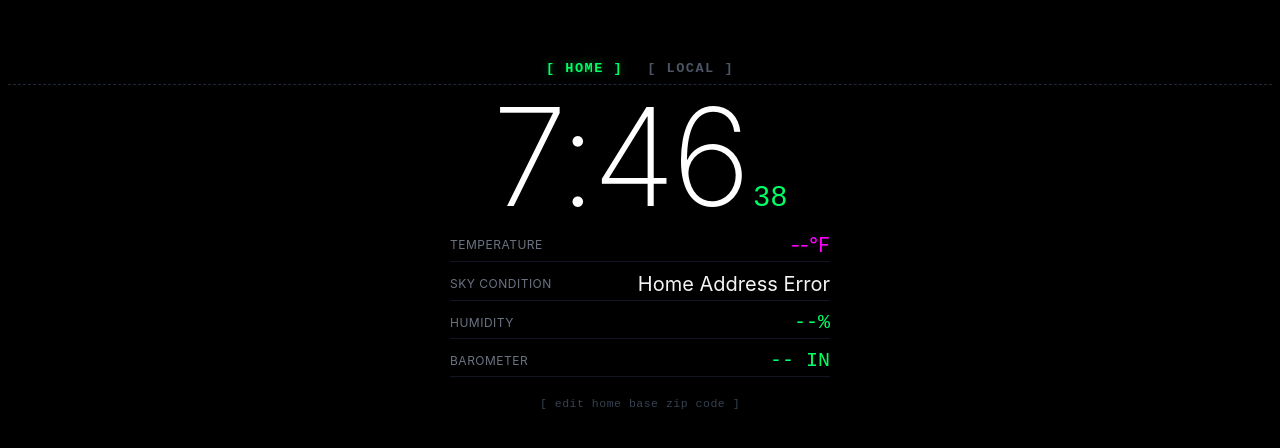
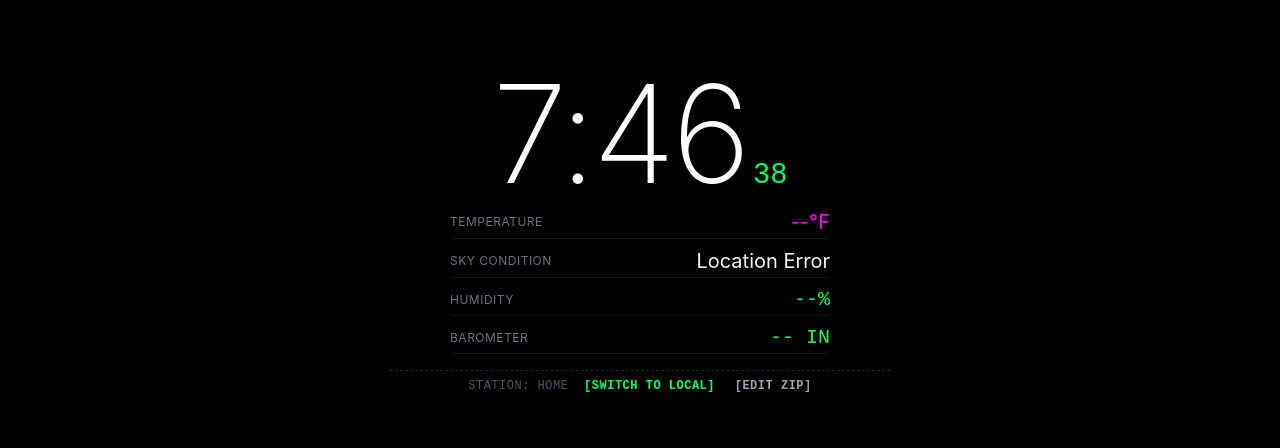
Before and after one commit to sol-lee-soft/clock, a plain HTML site: page index.html in a window 1280 px wide. Shown: the part 162-610 px from the top of the page. Drawn offline with Linux system fonts and the light colour scheme; no server answers.

Commit message:
Add files via upload

```diff
--- a/index.html
+++ b/index.html
@@ -9,6 +9,8 @@
     <meta name="mobile-web-app-capable" content="yes">
     <meta name="apple-mobile-web-app-title" content="Terminal">
 
+    <link rel="manifest" href="data:application/json,{%22name%22:%22Desk%20Terminal%22,%22short_name%22:%22Terminal%22,%22start_url%22:%22.%22,%22display%22:%22standalone%22,%22background_color%22:%22%23000000%22,%22theme_color%22:%22%23000000%22}">
+
     <title>Desk Terminal</title>
     <style>
         * {
@@ -17,7 +19,7 @@
             -webkit-user-select: none;
         }
         body {
-            background-color: #000000; /* True black backdrop for seamless OLED borders */
+            background-color: #000000; /* Pure black for edge-to-edge OLED matching */
             font-family: -apple-system, BlinkMacSystemFont, "Segoe UI", Roboto, sans-serif;
             color: #f3f4f6;
             margin: 0;
@@ -31,45 +33,22 @@
 
         #workspace {
             width: 100%;
-            max-width: 500_px;
+            max-width: 500px;
             display: flex;
             flex-direction: column;
             align-items: center;
-            gap: 10px; /* Tight layout convergence */
+            gap: 10px;
         }
 
-        /* Interactive Interface Masking Layer */
+        /* Clean Interface Animation Classes */
         .zen-hidden {
             opacity: 1;
-            transition: opacity 0.2s ease-in-out;
+            visibility: visible;
+            transition: opacity 0.2s ease-in-out, visibility 0.2s;
         }
         .zen-active .zen-hidden {
             opacity: 0 !important;
-            pointer-events: none !important;
-        }
-
-        /* Station Switch Header */
-        .station-selector {
-            display: flex;
-            justify-content: center;
-            gap: 24px;
-            width: 100%;
-            border-bottom: 1px dashed #1f2937;
-            padding-bottom: 8px;
-            margin-bottom: 4px;
-        }
-        .station-btn {
-            font-family: monospace;
-            font-size: 0.85rem;
-            color: #4b5563;
-            cursor: pointer;
-            font-weight: bold;
-            letter-spacing: 1.5px;
-            transition: all 0.2s;
-        }
-        .station-btn.active {
-            color: #00ff66;
-            text-shadow: 0 0 8px rgba(0, 255, 102, 0.4);
+            visibility: hidden !important;
         }
 
         /* Massive Primary Chrono Layout Core */
@@ -82,7 +61,7 @@
             margin-bottom: 4px;
         }
         #time-digits {
-            font-size: 8.5rem; /* Forced massive print size scale */
+            font-size: 8.5rem;
             color: #ffffff;
             line-height: 0.85;
         }
@@ -100,7 +79,7 @@
             flex-direction: column;
             gap: 6px;
             width: 100%;
-            max-width: 380px; /* Snugs the lists up horizontally */
+            max-width: 380px;
         }
         .metric-item {
             display: flex;
@@ -128,28 +107,37 @@
             font-family: monospace;
         }
 
-        /* Configuration Setup Footer Link */
-        .config-trigger {
+        /* Consolidated Single-Line Control Footer */
+        .control-footer {
             text-align: center;
-            font-size: 0.72rem;
-            color: #374151;
-            cursor: pointer;
-            padding: 6px;
+            font-size: 0.75rem;
+            color: #4b5563;
+            padding: 8px;
             font-family: monospace;
             letter-spacing: 0.5px;
-            margin-top: 4px;
+            margin-top: 6px;
             width: 100%;
+            border-top: 1px dashed #1f2937;
+        }
+        .action-link {
+            color: #00ff66;
+            cursor: pointer;
+            margin-left: 8px;
+            font-weight: bold;
+            display: inline-block;
+        }
+        .action-link:hover {
+            text-shadow: 0 0 8px rgba(0, 255, 102, 0.4);
+        }
+        .action-link.edit-btn {
+            color: #9ca3af;
+            margin-left: 12px;
         }
     </style>
 </head>
 <body onclick="toggleZenDisplay()">
 
 <div id="workspace">
-
-    <div class="station-selector zen-hidden">
-        <div id="btn-home" class="station-btn active" onclick="switchStation('home', event)">[ HOME ]</div>
-        <div id="btn-local" class="station-btn" onclick="switchStation('local', event)">[ LOCAL ]</div>
-    </div>
 
     <div class="time-display">
         <span id="time-digits">00:00</span><span id="sec-digits">00</span>
@@ -174,13 +162,15 @@
         </div>
     </div>
 
-    <div class="config-trigger zen-hidden" id="config-footer" onclick="editHomeZip(event)">
-        [ edit home base zip code ]
+    <div class="control-footer zen-hidden" id="control-bar">
+        <span id="status-string">STATION: HOME</span>
+        <span id="toggle-action" class="action-link" onclick="toggleTrackingMode(event)">[SWITCH TO LOCAL]</span>
+        <span id="edit-action" class="action-link edit-btn" onclick="editHomeZip(event)">[EDIT ZIP]</span>
     </div>
 </div>
 
 <script>
-    let currentMode = "home";
+    let currentMode = localStorage.getItem('terminal_mode') || "home"; // Remembers last picked mode on reload
     let homeZip = localStorage.getItem('terminal_home_zip');
     let isZenActive = false;
 
@@ -189,20 +179,14 @@
         localStorage.setItem('terminal_home_zip', homeZip);
     }
 
-    // Tapping blank background cleanly wipes menus and config bars completely out of view
+    // Clear Workspace Toggle: Masks the control line completely out of view when background is clicked
     function toggleZenDisplay() {
         isZenActive = !isZenActive;
         const workspace = document.getElementById("workspace");
-        const footer = document.getElementById("config-footer");
-
         if (isZenActive) {
             workspace.classList.add("zen-active");
-            footer.style.display = "none";
         } else {
             workspace.classList.remove("zen-active");
-            if (currentMode === "home") {
-                footer.style.display = "block";
-            }
         }
     }
 
@@ -221,26 +205,36 @@
         }
     }
 
-    function switchStation(targetMode, event) {
-        if (event) event.stopPropagation(); // Block background text blank clicks
-        if (currentMode === targetMode) return;
-        currentMode = targetMode;
+    // Handles switching between Home and Local GPS tracking within the single bottom line
+    function toggleTrackingMode(event) {
+        if (event) event.stopPropagation(); // Prevent background click from firing zen mask
 
-        document.getElementById("btn-home").classList.toggle("active", currentMode === "home");
-        document.getElementById("btn-local").classList.toggle("active", currentMode === "local");
+        currentMode = (currentMode === "home") ? "local" : "home";
+        localStorage.setItem('terminal_mode', currentMode);
 
-        const footer = document.getElementById("config-footer");
-        if (currentMode === "local") {
-            footer.style.display = "none";
-        } else if (!isZenActive) {
-            footer.style.display = "block";
-        }
-
+        renderControlBar();
         updateAtmosphereFeed();
     }
 
+    // Renders the correct text options onto the unified single-line footer row
+    function renderControlBar() {
+        const statusStr = document.getElementById("status-string");
+        const toggleBtn = document.getElementById("toggle-action");
+        const editBtn = document.getElementById("edit-action");
+
+        if (currentMode === "home") {
+            statusStr.innerText = "STATION: HOME";
+            toggleBtn.innerText = "[SWITCH TO LOCAL]";
+            editBtn.style.display = "inline-block";
+        } else {
+            statusStr.innerText = "STATION: LOCAL";
+            toggleBtn.innerText = "[SWITCH TO HOME]";
+            editBtn.style.display = "none"; // Hide edit link when relying on live raw GPS coordinates
+        }
+    }
+
     function editHomeZip(event) {
-        if (event) event.stopPropagation(); // Protect visibility routine loops
+        if (event) event.stopPropagation(); // Block layout structure click bubbling
         const res = prompt("Enter 5-Digit HOME Base ZIP Code:", homeZip);
         if (res && res.length === 5 && !isNaN(res)) {
             homeZip = res;
@@ -269,7 +263,7 @@
 
             fetchRadarMetrics(lat, lon);
         } catch {
-            document.getElementById("data-cond").innerText = "Home Address Error";
+            document.getElementById("data-cond").innerText = "Location Error";
         }
     }
 
@@ -286,7 +280,7 @@
                 fetchRadarMetrics(position.coords.latitude, position.coords.longitude);
             },
             () => {
-                document.getElementById("data-cond").innerText = "GPS Tracking Banned";
+                document.getElementById("data-cond").innerText = "GPS Banned";
             },
             { enableHighAccuracy: false, timeout: 6000, maximumAge: 120000 }
         );
@@ -318,6 +312,7 @@
 
     setInterval(tick, 1000);
     tick();
+    renderControlBar();
     updateAtmosphereFeed();
 </script>
 
```
